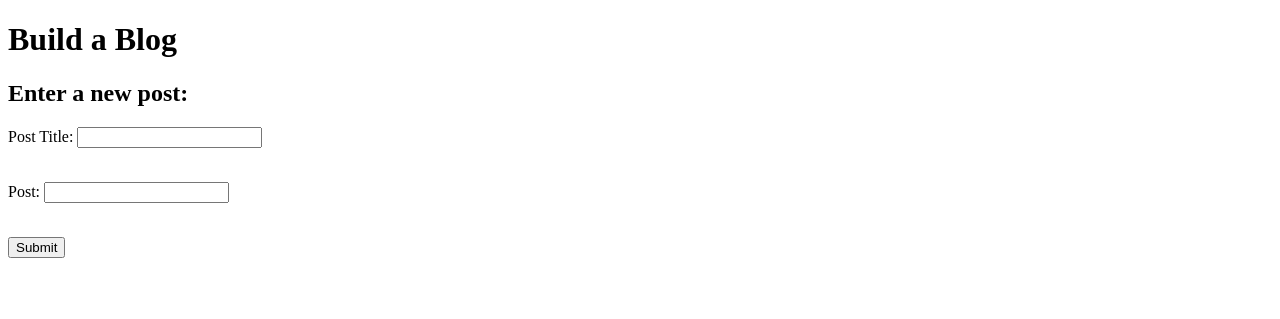
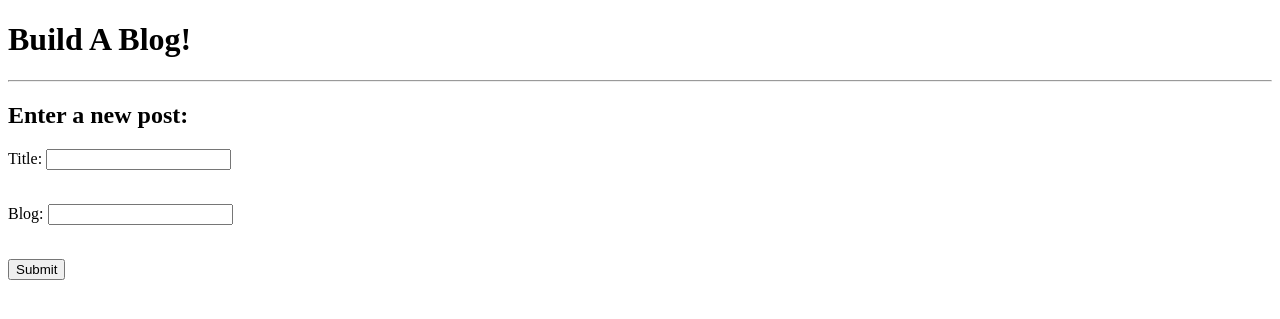
Before and after one commit to etrekell/blogz, a Flask app: page /new-post in a window 1280 px wide. Shown: the part 26-345 px from the top of the page. Run offline with Flask 2, Linux system fonts and the light colour scheme.

Commit message:
Refactor

```diff
--- a/main.py
+++ b/main.py
@@ -7,71 +7,20 @@ app.config['SQLALCHEMY_DATABASE_URI'] = 'mysql+pymysql://build-a-blog:apples88@l
 app.config['SQLALCHEMY_ECHO'] = True
 db = SQLAlchemy(app)
 
-# class Task(db.Model):
+class Blog(db.Model):
+    id = db.Column(db.Integer, primary_key=True)
+    post_title = db.Column(db.String(300))
+    post_body = db.Column(db.String(15000))
 
-#     id = db.Column(db.Integer, primary_key=True)
-#     name = db.Column(db.String(120))
-#     completed = db.Column(db.Boolean)
-
-#     def __init__(self, name):
-#         self.name = name
-#         self.completed = False
-
-# @app.route('/', methods=['POST', 'GET'])
-# def index():
-
-#     if request.method == 'POST':
-#         task_name = request.form['task']
-#         new_task = Task(task_name)
-#         db.session.add(new_task)
-#         db.session.commit()
-
-#     tasks = Task.query.filter_by(completed=False).all()
-#     completed_tasks = Task.query.filter_by(completed=True).all()
-#     return render_template('todos.html', title="Get It Done!",
-#                            tasks=tasks, completed_tasks=completed_tasks)
-
-# @app.route('/delete-task', methods=['POST'])
-# def delete_task():
-
-#     task_id = int(request.form['task-id'])
-#     task = Task.query.get(task_id)
-#     task.completed = True
-#     db.session.add(task)
-#     db.session.commit()
-
-#     return redirect('/')
-
-
-# if __name__ == '__main__':
-#     app.run()
-
-
-class Blog(db.Model):
-
-    #specify the data fields colums in this class
-    #every class persistent/stored in a database will have a ID that functions as Primary key
-    #id associated with the task class will go in to the designated column configured to a integer, and repersent the Primary key
-    id = db.Column(db.Integer, primary_key=True)
-    #name field column string data type with a max length of 120
-    post_title = db.Column(db.String(245))
-    #set completed database column
-    #boolean to indicate if task has been completed
-    post_body = db.Column(db.String(12000))
-
-    #set constructor
     def __init__(self, title, body):
         self.post_title = title
         self.post_body = body
-    #classes have to be caps
 
-
-@app.route('/blog', methods=['GET', 'POST'])
+@app.route('/   ', methods=['GET', 'POST'])
 def index():
 
     posts = Blog.query.all()
     return render_template('blog.html', title="Build a Blog", posts=posts)
-
 
 @app.route('/new-post', methods=['GET', 'POST'])
 def new_post():
@@ -81,17 +30,14 @@ def new_post():
     error_title = ''
     error_blog = ''
 
-    #obtain input data
     if request.method == 'POST':
         post_title = request.form['post_title']
         post_body = request.form['post_body']
         if post_title == '':
-            error_title = 'You might need a Title!'
+            error_title = 'You need a title!'
         elif post_body == '':
-            error_blog = 'Your going to need to type some buttons!'
+            error_blog = 'You need a post!'
         else:
-            #insert into database
-            #commit database add
             new = Blog(post_title, post_body)
             db.session.add(new)
             db.session.commit()
@@ -101,17 +47,13 @@ def new_post():
     return render_template('new-post.html', title="New Post", error_title=error_title,
                            error_blog=error_blog, post_title=post_title, post_body=post_body)
 
-
 @app.route('/single-post', methods=['GET'])
 def single_post():
 
     get_id = request.args.get('id')
     posts = db.session.query(
         Blog.post_title, Blog.post_body).filter_by(id=get_id)
-    #redirect back to post page
     return render_template('single-post.html', title="Single Post", posts=posts)
 
-
-#allows importing objects,classes without running main.py
 if __name__ == '__main__':
     app.run()
--- a/templates/base.html
+++ b/templates/base.html
@@ -9,14 +9,11 @@
 </head>
 
 <body>
-
     <nav>
-        <a href="/blog">Home</a>
+        <a href="/">Home</a>
         <a href="/new-post">New Post</a>
     </nav>
     {% block content %}
     {% endblock %}
-
 </body>
-
 </html>
--- a/templates/new-post.html
+++ b/templates/new-post.html
@@ -1,22 +1,23 @@
 {% extends "base.html" %}
 
 {% block content %}
-<h1>Build a Blog</h1>
+<h1>Build A Blog!</h1>
+<hr>
 <h2>Enter a new post:</h2>
 <form method='post'>
     <label>
-        Post Title:
+        Title:
+        <input type="text" name="post_title" value={{post_title}}>
     </label>
-    <input type="text" name="post_title" value={{post_title}}>
     <p class="error">{{error_title}}</p>
     <br />
     <label>
-        Post:
+        Blog:
+        <input type="textarea" name="post_body" value={{post_body}}  >
     </label>
-    <input type="textarea" name="post_body" value={{post_body}}>
     <p class="error">{{error_blog}}</p>
     <br />
-    <input type="submit" name="Submit Post" />
+    <input type="submit"/>
 </form>
 
 {% for post in posts %}
```
Also changed, not shown: templates/blog.html (+3 -7 lines).
